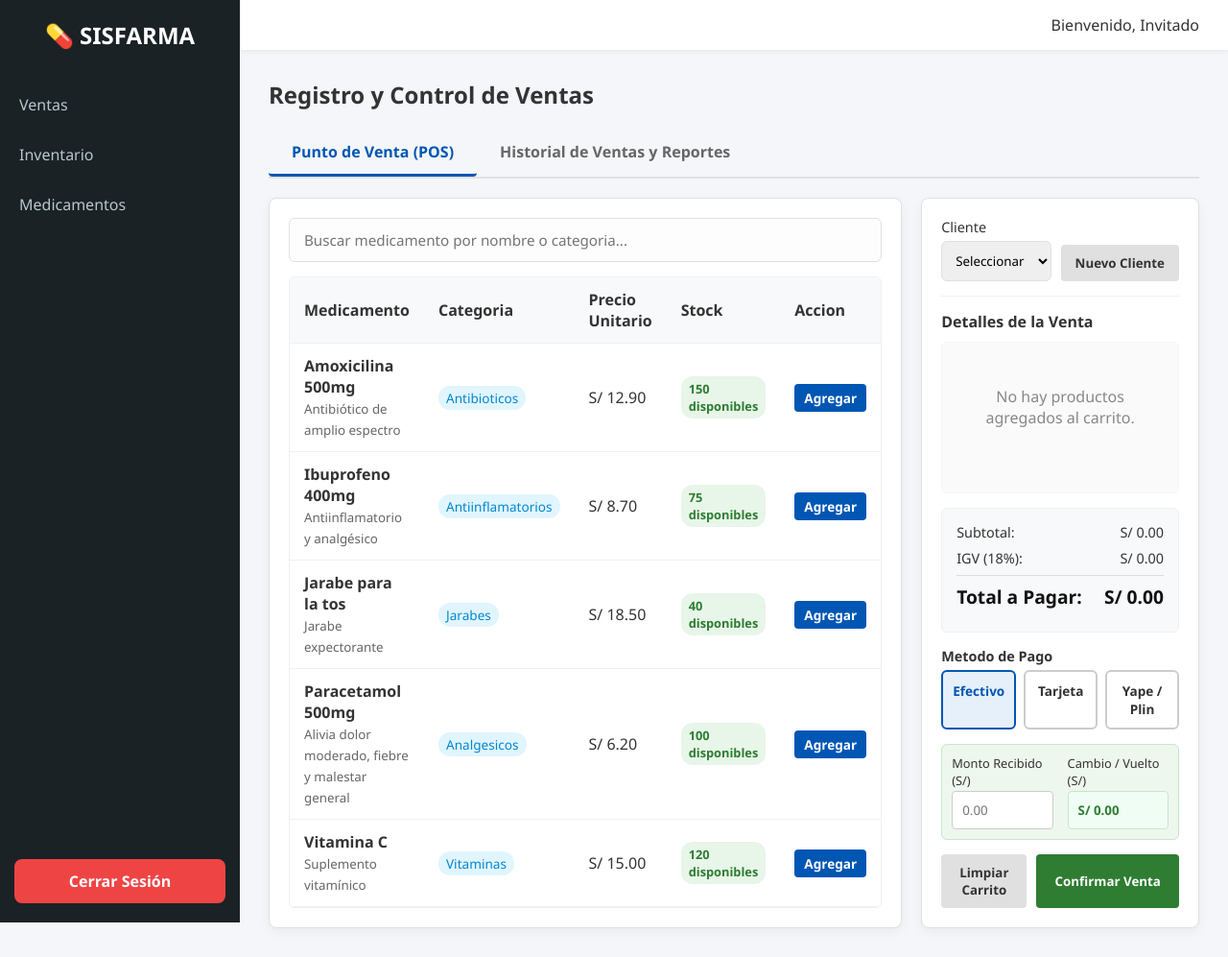
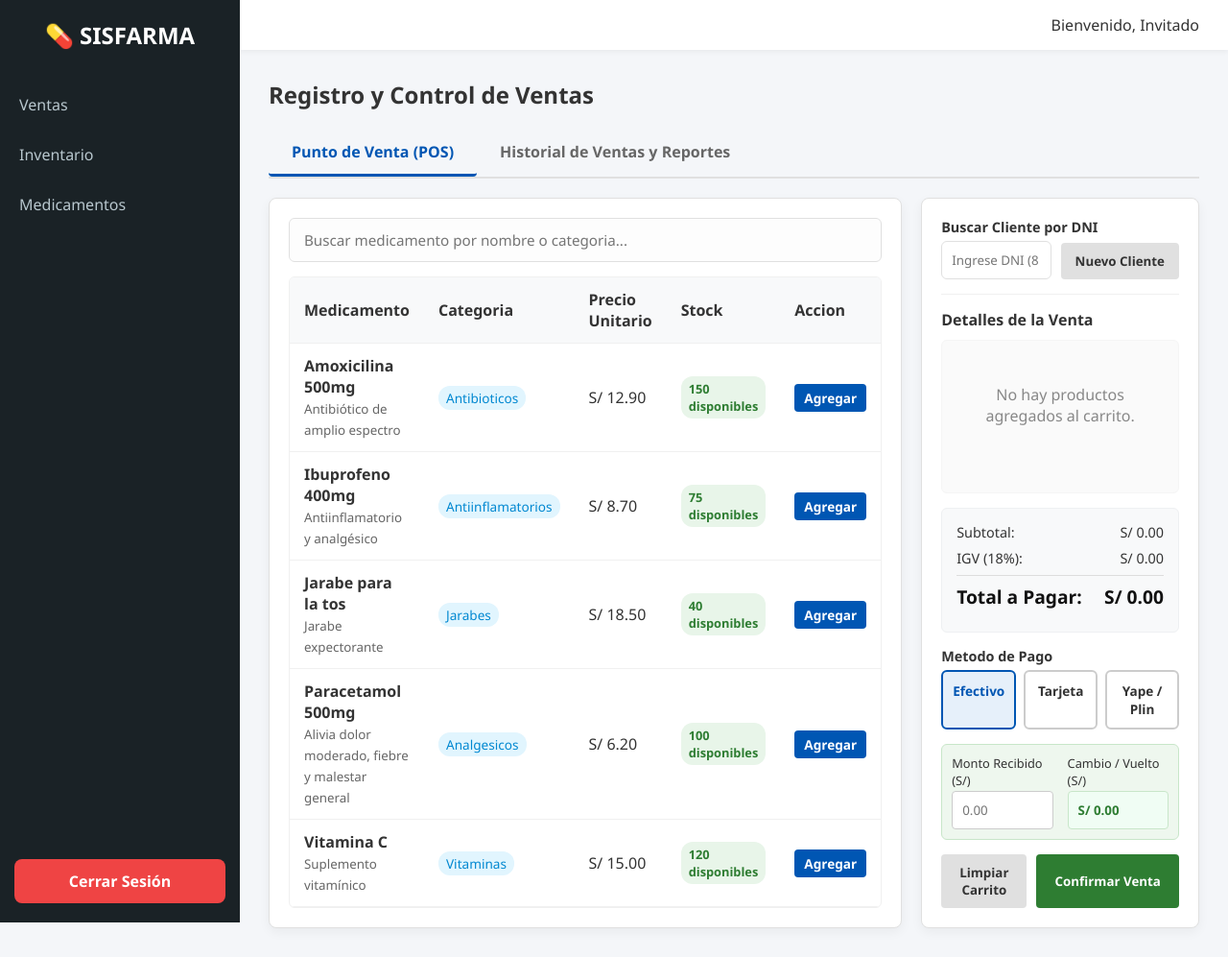
Before and after one commit to a13xanderplatz0/SISFARMA, a Flask app: page /ventas/ in a window 1280 px wide. Shown: the whole page at 96% size. Run offline with Flask 3, Linux system fonts and the light colour scheme; data comes from the database, SQL or seed files in the repository; both versions use the stored data as it was after the commit; data that the repository does not hold is empty.

Commit message:
feat(ventas): gestión de clientes por DNI, optimización de consultas e implementación ACID-Shantall

```diff
--- a/src/controllers/ventas_controller.py
+++ b/src/controllers/ventas_controller.py
@@ -135,7 +135,7 @@ def registrar_venta(id_cliente, id_usuario, productos, metodo_pago):
         # Reconstruir info de usuario y cliente para el snapshot
         cursor.execute("SELECT id_usuario, nombre, rol FROM USUARIO WHERE id_usuario = %s", (id_usuario,))
         usr = cursor.fetchone() or {}
-        cursor.execute("SELECT id_cliente, nombre, telefono, direccion FROM CLIENTE WHERE id_cliente = %s", (id_cliente,))
+        cursor.execute("SELECT id_cliente, nombre, dni, telefono, direccion FROM CLIENTE WHERE id_cliente = %s", (id_cliente,))
         cli = cursor.fetchone() or {}
 
         # Enriquecer cada producto con nombre y categoría para el snapshot
@@ -174,6 +174,7 @@ def registrar_venta(id_cliente, id_usuario, productos, metodo_pago):
             cliente = {
                 "id_cliente": cli.get('id_cliente', id_cliente),
                 "nombre":     cli.get('nombre', ''),
+                "dni":        cli.get('dni', ''),
                 "telefono":   cli.get('telefono', ''),
                 "direccion":  cli.get('direccion', ''),
             },
@@ -220,6 +221,7 @@ def obtener_detalle_venta(id_venta):
             v.fecha,
             v.total,
             c.nombre AS cliente_nombre,
+            c.dni AS cliente_dni,
             c.telefono AS cliente_telefono,
             c.direccion AS cliente_direccion,
             u.nombre AS usuario_nombre,
@@ -308,18 +310,22 @@ def anular_venta(id_venta):
         if conn.is_connected():
             conn.close()
 
-def crear_cliente_rapido(nombre, telefono, direccion):
-    query = "INSERT INTO CLIENTE (nombre, telefono, direccion) VALUES (%s, %s, %s)"
+def crear_cliente_rapido(nombre, dni, telefono, direccion):
+    query = "INSERT INTO CLIENTE (nombre, dni, telefono, direccion) VALUES (%s, %s, %s, %s)"
     conn = get_connection()
     cursor = conn.cursor()
     try:
-        cursor.execute(query, (nombre, telefono, direccion))
+        cursor.execute(query, (nombre, dni, telefono, direccion))
         conn.commit()
         return cursor.lastrowid
     finally:
         cursor.close()
         if conn.is_connected():
             conn.close()
+
+def buscar_cliente_por_dni(dni):
+    query = "SELECT id_cliente, nombre, dni, telefono, direccion FROM CLIENTE WHERE dni = %s"
+    return execute_query(query, (dni,), fetch_one=True)
 
 def obtener_reporte_rendimiento(min_ingreso):
     query = """
--- a/src/database/mongo_seed.py
+++ b/src/database/mongo_seed.py
@@ -63,6 +63,7 @@ def seed_auditoria_ventas():
             v.id_cliente,
             v.id_usuario,
             c.nombre  AS cliente_nombre,
+            c.dni     AS cliente_dni,
             c.telefono AS cliente_telefono,
             c.direccion AS cliente_direccion,
             u.nombre  AS usuario_nombre,
@@ -139,6 +140,7 @@ def seed_auditoria_ventas():
             "cliente": {
                 "id_cliente": venta['id_cliente'],
                 "nombre":     venta['cliente_nombre'],
+                "dni":        venta.get('cliente_dni') or '',
                 "telefono":   venta['cliente_telefono'] or '',
                 "direccion":  venta['cliente_direccion'] or '',
             },
--- a/src/database/setup.py
+++ b/src/database/setup.py
@@ -102,6 +102,7 @@ def init_database():
         connection.commit()
         _ensure_column(connection, 'MEDICAMENTO', 'activo', 'activo BOOLEAN NOT NULL DEFAULT TRUE')
         _ensure_column(connection, 'PROVEEDOR', 'activo', 'activo BOOLEAN NOT NULL DEFAULT TRUE')
+        _ensure_column(connection, 'CLIENTE', 'dni', 'dni VARCHAR(8) UNIQUE')
     finally:
         cursor.close()
         if connection.is_connected():
--- a/src/routes/ventas.py
+++ b/src/routes/ventas.py
@@ -9,6 +9,7 @@ from src.controllers.ventas_controller import (
     obtener_detalle_venta,
     anular_venta,
     crear_cliente_rapido,
+    buscar_cliente_por_dni,
     obtener_reporte_rendimiento
 )
 
@@ -72,22 +73,48 @@ def anular(id_venta):
         # Podriamos pasar un mensaje flash de error
         return redirect(url_for("ventas.index"))
 
+@ventas_bp.route("/clientes/buscar/<dni>", methods=["GET"])
+def buscar_cliente(dni):
+    try:
+        dni_clean = dni.strip()
+        if not dni_clean.isdigit() or len(dni_clean) != 8:
+            return jsonify({"success": False, "message": "El DNI debe tener exactamente 8 dígitos numéricos"}), 400
+
+        cliente = buscar_cliente_por_dni(dni_clean)
+        if cliente:
+            return jsonify({"success": True, "cliente": cliente})
+        else:
+            return jsonify({"success": False, "message": "Cliente no encontrado"}), 404
+    except Exception as e:
+        return jsonify({"success": False, "message": str(e)}), 500
+
 @ventas_bp.route("/clientes/rapido", methods=["POST"])
 def cliente_rapido():
     try:
         data = request.get_json()
         nombre = data.get("nombre", "").strip()
+        dni = data.get("dni", "").strip()
         telefono = data.get("telefono", "").strip()
         direccion = data.get("direccion", "").strip()
 
         if not nombre:
             return jsonify({"success": False, "message": "El nombre del cliente es obligatorio"}), 400
+        if not dni:
+            return jsonify({"success": False, "message": "El DNI del cliente es obligatorio"}), 400
+        if not dni.isdigit() or len(dni) != 8:
+            return jsonify({"success": False, "message": "El DNI debe tener exactamente 8 dígitos numéricos"}), 400
 
-        id_cliente = crear_cliente_rapido(nombre, telefono, direccion)
+        # Verificar duplicado
+        cliente_existente = buscar_cliente_por_dni(dni)
+        if cliente_existente:
+            return jsonify({"success": False, "message": "Ya existe un cliente registrado con este DNI"}), 400
+
+        id_cliente = crear_cliente_rapido(nombre, dni, telefono, direccion)
         return jsonify({
             "success": True,
             "id_cliente": id_cliente,
             "nombre": nombre,
+            "dni": dni,
             "message": "Cliente registrado correctamente"
         })
     except Exception as e:
--- a/src/views/templates/ventas.html
+++ b/src/views/templates/ventas.html
@@ -476,16 +476,13 @@
             <div id="cart-alert" class="alert-container"></div>
 
             <div class="cart-client-section">
-                <label>Cliente</label>
+                <label style="font-weight: 600; display: block; margin-bottom: 5px;">Buscar Cliente por DNI</label>
                 <div class="client-select-wrapper">
-                    <select id="cart-cliente" required>
-                        <option value="">Seleccionar cliente...</option>
-                        {% for cliente in clientes %}
-                            <option value="{{ cliente.id_cliente }}">{{ cliente.nombre }}</option>
-                        {% endfor %}
-                    </select>
-                    <button class="btn-secondary" type="button" onclick="abrirModal('modalNuevoCliente')">Nuevo Cliente</button>
+                    <input type="text" id="cart-cliente-dni" placeholder="Ingrese DNI (8 dígitos)..." class="form-control" style="flex: 1; padding: 10px; border-radius: 6px; border: 1px solid var(--pos-border);" maxlength="8" oninput="buscarClienteAlDigitar(this.value)">
+                    <button class="btn-secondary" type="button" onclick="abrirModalNuevoClienteConDni()">Nuevo Cliente</button>
                 </div>
+                <input type="hidden" id="cart-cliente" value="">
+                <div id="client-search-feedback" style="margin-top: 8px; font-size: 0.85rem; display: none; padding: 6px 10px; border-radius: 4px;"></div>
             </div>
 
             <h4 style="margin-bottom: 10px; font-weight: 600;">Detalles de la Venta</h4>
@@ -616,6 +613,10 @@
         </div>
         <div id="modal-client-alert" class="alert-container"></div>
         <form id="form-cliente-rapido" onsubmit="saveClienteRapido(event)">
+            <div class="form-group">
+                <label>DNI (8 dígitos)</label>
+                <input type="text" id="client-dni" required placeholder="DNI del cliente (ej. 88888888)" maxlength="8">
+            </div>
             <div class="form-group">
                 <label>Nombre Completo</label>
                 <input type="text" id="client-name" required placeholder="Nombre y Apellidos">
@@ -939,10 +940,74 @@
         });
     }
 
-    // Guardar Cliente Rapido (AJAX)
+    // Buscar cliente por DNI al digitar
+    function buscarClienteAlDigitar(dni) {
+        const cleanDni = dni.trim();
+        const feedback = document.getElementById("client-search-feedback");
+        const hiddenInput = document.getElementById("cart-cliente");
+
+        if (cleanDni.length < 8) {
+            feedback.style.display = "none";
+            hiddenInput.value = "";
+            return;
+        }
+
+        if (!/^\d{8}$/.test(cleanDni)) {
+            feedback.style.background = "var(--pos-danger-bg)";
+            feedback.style.border = "1px solid #ffcdd2";
+            feedback.style.color = "var(--pos-danger)";
+            feedback.innerHTML = "⚠️ El DNI debe contener exactamente 8 dígitos numéricos";
+            feedback.style.display = "block";
+            hiddenInput.value = "";
+            return;
+        }
+
+        feedback.style.background = "#f0f4f9";
+        feedback.style.border = "1px solid #d0d7de";
+        feedback.style.color = "#555";
+        feedback.innerText = "Buscando cliente...";
+        feedback.style.display = "block";
+
+        fetch(`/ventas/clientes/buscar/${cleanDni}`)
+        .then(res => res.json())
+        .then(data => {
+            if (data.success) {
+                hiddenInput.value = data.cliente.id_cliente;
+                feedback.style.background = "#eef7ee";
+                feedback.style.border = "1px solid #c8e6c9";
+                feedback.style.color = "var(--pos-success)";
+                feedback.innerHTML = `<strong>✅ Cliente:</strong> ${data.cliente.nombre}`;
+            } else {
+                hiddenInput.value = "";
+                feedback.style.background = "#fff3cd";
+                feedback.style.border = "1px solid #ffeeba";
+                feedback.style.color = "#856404";
+                feedback.innerHTML = `<strong>⚠️ No registrado:</strong> DNI ${cleanDni} no encontrado. <a href="#" onclick="abrirModalNuevoClienteConDni('${cleanDni}'); return false;" style="text-decoration: underline; color: #856404; font-weight: bold;">Registrar aquí</a>`;
+            }
+        })
+        .catch(err => {
+            hiddenInput.value = "";
+            feedback.style.background = "var(--pos-danger-bg)";
+            feedback.style.border = "1px solid #ffcdd2";
+            feedback.style.color = "var(--pos-danger)";
+            feedback.innerText = "❌ Error de conexión al buscar cliente";
+        });
+    }
+
+    // Abrir modal autocompletando DNI
+    function abrirModalNuevoClienteConDni(dni = "") {
+        abrirModal('modalNuevoCliente');
+        const dniInput = document.getElementById("client-dni");
+        if (dniInput) {
+            dniInput.value = typeof dni === 'string' ? dni : document.getElementById("cart-cliente-dni").value.trim();
+        }
+    }
+
+    // Guardar Cliente Rápido (AJAX)
     function saveClienteRapido(event) {
         event.preventDefault();
 
+        const dni = document.getElementById("client-dni").value.trim();
         const nombre = document.getElementById("client-name").value.trim();
         const telefono = document.getElementById("client-phone").value.trim();
         const direccion = document.getElementById("client-address").value.trim();
@@ -950,6 +1015,12 @@
         const alertEl = document.getElementById("modal-client-alert");
         alertEl.style.display = "none";
 
+        if (!dni || dni.length !== 8 || !/^\d+$/.test(dni)) {
+            alertEl.className = "alert-container error";
+            alertEl.innerText = "El DNI es obligatorio y debe tener exactamente 8 dígitos numéricos";
+            alertEl.style.display = "block";
+            return;
+        }
         if (!nombre) {
             alertEl.className = "alert-container error";
             alertEl.innerText = "El nombre del cliente es obligatorio";
@@ -960,18 +1031,21 @@
         fetch("/ventas/clientes/rapido", {
             method: "POST",
             headers: { "Content-Type": "application/json" },
-            body: JSON.stringify({ nombre, telefono, direccion })
+            body: JSON.stringify({ nombre, dni, telefono, direccion })
         })
         .then(res => res.json())
         .then(data => {
             if (data.success) {
-                // Registrar cliente en el selector y seleccionarlo
-                const select = document.getElementById("cart-cliente");
-                const opt = document.createElement("option");
-                opt.value = data.id_cliente;
-                opt.innerText = data.nombre;
-                opt.selected = true;
-                select.appendChild(opt);
+                // Registrar cliente y seleccionarlo
+                document.getElementById("cart-cliente-dni").value = data.dni;
+                document.getElementById("cart-cliente").value = data.id_cliente;
+
+                const feedback = document.getElementById("client-search-feedback");
+                feedback.style.background = "#eef7ee";
+                feedback.style.border = "1px solid #c8e6c9";
+                feedback.style.color = "var(--pos-success)";
+                feedback.innerHTML = `<strong>✅ Cliente:</strong> ${data.nombre}`;
+                feedback.style.display = "block";
 
                 // Limpiar campos y cerrar modal
                 document.getElementById("form-cliente-rapido").reset();
@@ -984,7 +1058,7 @@
         })
         .catch(err => {
             alertEl.className = "alert-container error";
-            alertEl.innerText = "Fallo la comunicacion con el servidor";
+            alertEl.innerText = "Falló la comunicación con el servidor";
             alertEl.style.display = "block";
         });
     }
@@ -1024,6 +1098,7 @@
                     <div class="receipt-details">
                         <div><strong>Fecha:</strong> ${cab.fecha}</div>
                         <div><strong>Cliente:</strong> ${cab.cliente_nombre}</div>
+                        <div><strong>DNI Cliente:</strong> ${cab.cliente_dni || 'No registrado'}</div>
                         ${cab.cliente_telefono ? `<div><strong>Telf:</strong> ${cab.cliente_telefono}</div>` : ''}
                         ${cab.cliente_direccion ? `<div><strong>Dir:</strong> ${cab.cliente_direccion}</div>` : ''}
                         <div><strong>Cajero:</strong> ${cab.usuario_nombre}</div>
--- a/verificar_mongo.py
+++ b/verificar_mongo.py
@@ -51,7 +51,7 @@ def verificar():
 
         print(f"  Venta MySQL #{ id_v }  |  Estado: {estado}")
         print(f"    Fecha     : {fecha}")
-        print(f"    Cliente   : {cliente.get('nombre')}  |  Tel: {cliente.get('telefono')}")
+        print(f"    Cliente   : {cliente.get('nombre')} (DNI: {cliente.get('dni', 'No registrado')})  |  Tel: {cliente.get('telefono')}")
         print(f"    Cajero    : {cajero.get('nombre')}   Rol: {cajero.get('rol')}")
         print(f"    Pago      : {pago.get('metodo')}  Total: S/ {pago.get('monto_total')}")
         print(f"    Canal     : {metadata.get('canal', '?')}")
```
Also changed, not shown: src/database/schema.sql (+7 -6 lines).
